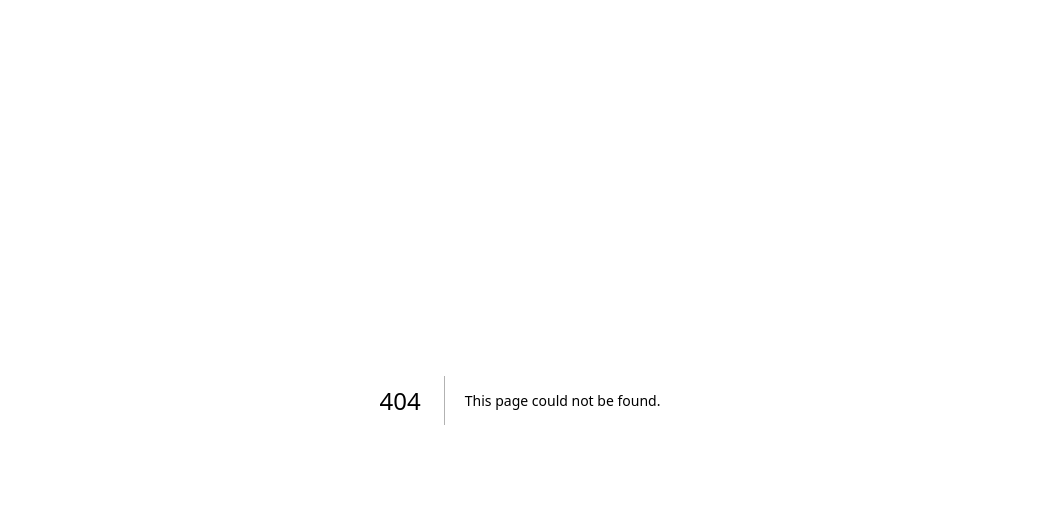
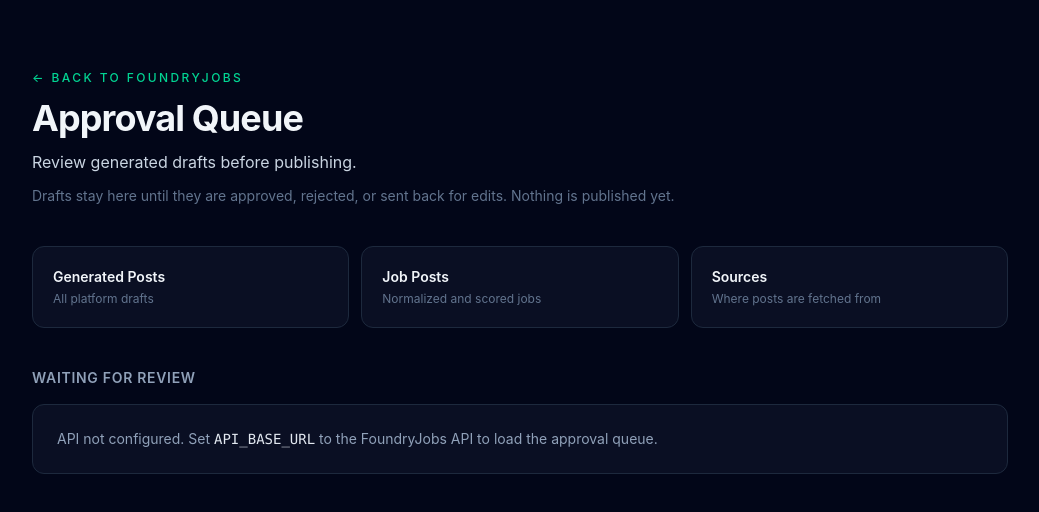
Before and after one commit to benedicti0n/FoundryJobs, a Next.js app in the folder apps/web/: page /approval-queue in a window 1280 px wide. Before the commit this address had no page. Shown: the top 512 px of the page, without its empty margins (120-1159 px from the left). Built offline with nearby package versions, Linux system fonts and the light colour scheme.

Commit message:
feat(web): add approval queue page

```diff
--- /dev/null
+++ b/apps/web/src/app/approval-queue/page.tsx
@@ -0,0 +1,153 @@
+import Link from "next/link";
+import { Notice } from "@/components/notice";
+import { formatDateTime } from "@/lib/format";
+
+export const dynamic = "force-dynamic";
+
+type ApprovalQueueRow = {
+  generatedPostId: string;
+  jobPostId: string;
+  platform: string;
+  textContent: string;
+  generatedPostStatus: string;
+  companyName: string | null;
+  roleTitle: string;
+  location: string | null;
+  totalScore: number | null;
+  createdAt: string;
+};
+
+type ApprovalQueueState =
+  | { status: "unconfigured" }
+  | { status: "error"; message: string }
+  | { status: "ready"; items: ApprovalQueueRow[] };
+
+const platformStyles: Record<string, string> = {
+  telegram: "text-sky-300",
+  x: "text-slate-200",
+  instagram: "text-pink-300",
+  linkedin: "text-blue-300",
+};
+
+const quickLinks = [
+  { href: "/generated-posts", label: "Generated Posts", description: "All platform drafts" },
+  { href: "/job-posts", label: "Job Posts", description: "Normalized and scored jobs" },
+  { href: "/sources", label: "Sources", description: "Where posts are fetched from" },
+];
+
+async function loadApprovalQueue(): Promise<ApprovalQueueState> {
+  const baseUrl = process.env.API_BASE_URL;
+  if (!baseUrl) {
+    return { status: "unconfigured" };
+  }
+
+  try {
+    const response = await fetch(`${baseUrl.replace(/\/+$/, "")}/v1/approval-queue`, {
+      cache: "no-store",
+    });
+    if (!response.ok) {
+      return { status: "error", message: `The API responded with status ${response.status}.` };
+    }
+    const payload = (await response.json()) as { data?: ApprovalQueueRow[] };
+    return { status: "ready", items: payload.data ?? [] };
+  } catch {
+    return { status: "error", message: "Could not reach the FoundryJobs API." };
+  }
+}
+
+function previewText(text: string): string {
+  const collapsed = text.replace(/\s+/g, " ").trim();
+  return collapsed.length > 200 ? `${collapsed.slice(0, 197)}...` : collapsed;
+}
+
+export default async function ApprovalQueuePage() {
+  const state = await loadApprovalQueue();
+
+  return (
+    <main className="mx-auto flex max-w-5xl flex-col gap-10 px-6 py-16">
+      <header className="space-y-3">
+        <Link
+          href="/"
+          className="inline-block text-xs font-medium uppercase tracking-[0.2em] text-emerald-400 hover:text-emerald-300"
+        >
+          ← Back to FoundryJobs
+        </Link>
+        <h1 className="text-4xl font-bold tracking-tight">Approval Queue</h1>
+        <p className="max-w-2xl text-slate-300">Review generated drafts before publishing.</p>
+        <p className="text-sm text-slate-500">
+          Drafts stay here until they are approved, rejected, or sent back for edits. Nothing is
+          published yet.
+        </p>
+      </header>
+
+      <section className="grid gap-3 sm:grid-cols-3">
+        {quickLinks.map((link) => (
+          <Link
+            key={link.href}
+            href={link.href}
+            className="rounded-xl border border-slate-800 bg-slate-900/60 p-5 transition-colors hover:border-emerald-500/60"
+          >
+            <h2 className="text-sm font-semibold text-slate-100">{link.label}</h2>
+            <p className="mt-1 text-xs text-slate-500">{link.description}</p>
+          </Link>
+        ))}
+      </section>
+
+      <section className="space-y-4">
+        <h2 className="text-sm font-semibold uppercase tracking-wider text-slate-400">
+          Waiting for review
+        </h2>
+
+        {state.status === "unconfigured" && (
+          <Notice tone="muted">
+            API not configured. Set <code className="text-slate-200">API_BASE_URL</code> to the
+            FoundryJobs API to load the approval queue.
+          </Notice>
+        )}
+
+        {state.status === "error" && <Notice tone="warning">{state.message}</Notice>}
+
+        {state.status === "ready" && state.items.length === 0 && (
+          <Notice tone="muted">
+            Nothing waiting for review. Drafts appear here after{" "}
+            <code className="text-slate-200">
+              pnpm --filter @foundryjobs/worker generate-posts:once
+            </code>{" "}
+            creates them.
+          </Notice>
+        )}
+
+        {state.status === "ready" && state.items.length > 0 && (
+          <div className="space-y-3">
+            {state.items.map((item) => (
+              <article
+                key={item.generatedPostId}
+                className="rounded-xl border border-slate-800 bg-slate-900/60 p-5"
+              >
+                <div className="flex flex-wrap items-center gap-3 text-xs">
+                  <span
+                    className={`font-medium uppercase tracking-wider ${platformStyles[item.platform] ?? "text-slate-300"}`}
+                  >
+                    {item.platform}
+                  </span>
+                  <span className="text-slate-500">{item.generatedPostStatus}</span>
+                  <span className="text-slate-500">
+                    score: {item.totalScore !== null ? `${item.totalScore}/100` : "—"}
+                  </span>
+                  <span className="text-slate-600">{formatDateTime(item.createdAt)}</span>
+                </div>
+                <h3 className="mt-3 text-base font-semibold text-slate-100">
+                  {item.companyName ?? "Company not specified"} — {item.roleTitle}
+                </h3>
+                {item.location ? (
+                  <p className="mt-1 text-xs text-slate-500">{item.location}</p>
+                ) : null}
+                <p className="mt-3 text-sm text-slate-400">{previewText(item.textContent)}</p>
+              </article>
+            ))}
+          </div>
+        )}
+      </section>
+    </main>
+  );
+}
--- a/apps/web/src/app/page.tsx
+++ b/apps/web/src/app/page.tsx
@@ -30,7 +30,8 @@
   {
     title: "Approval Queue",
     description: "Review and approve generated posts before anything is published.",
-    badge: "Coming soon",
+    href: "/approval-queue",
+    badge: "Open",
   },
   {
     title: "Generated Posts",
@@ -71,7 +72,7 @@
     <main className="mx-auto flex max-w-5xl flex-col gap-12 px-6 py-16">
       <header className="space-y-4">
         <p className="text-xs font-semibold uppercase tracking-[0.3em] text-emerald-400">
-          Phase 5 · Post Generation
+          Phase 6 · Approval Queue
         </p>
         <h1 className="text-4xl font-bold tracking-tight sm:text-5xl">{APP_NAME}</h1>
         <p className="max-w-2xl text-lg text-slate-300">
```
